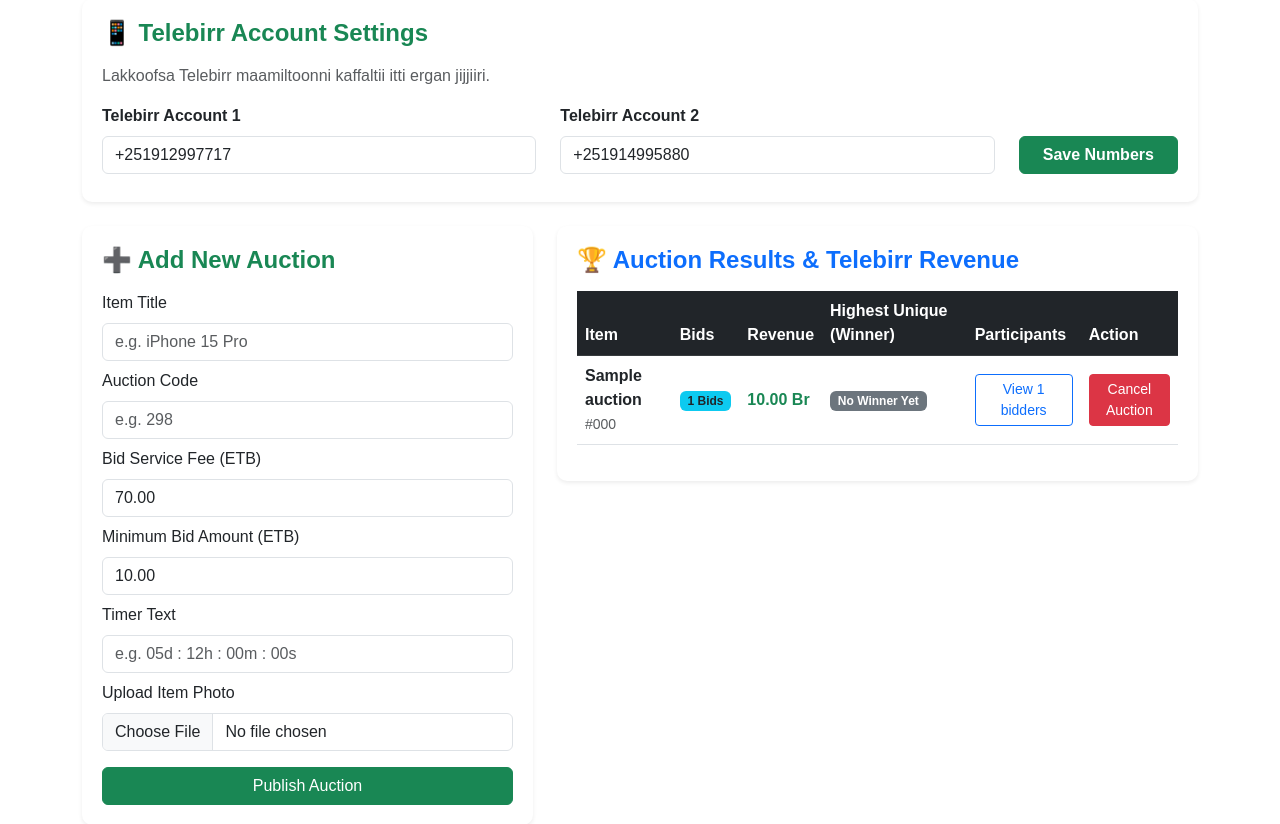
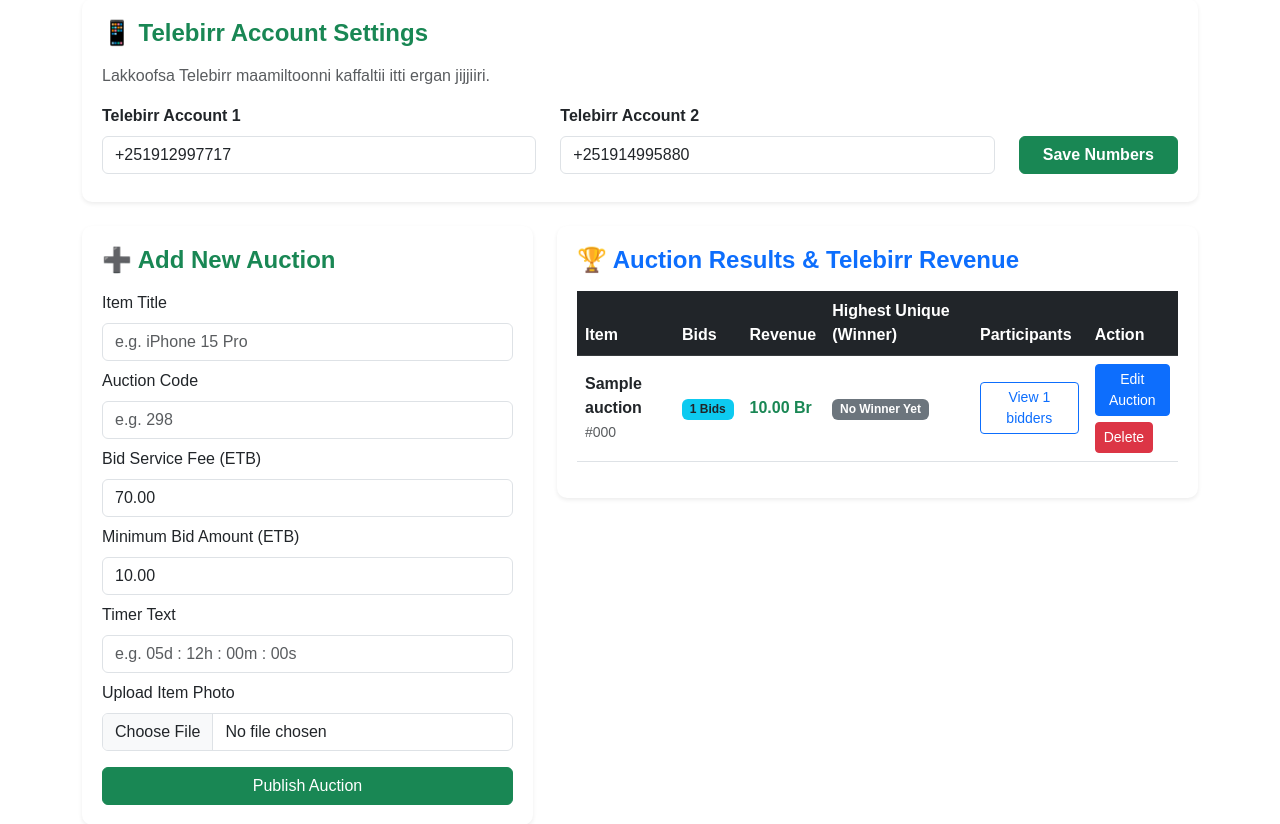
Before and after one commit to sarkamahurso25-tech/-dire-pro-max, a Flask app: page /admin in a window 1280 px wide. Shown: the part 218-1042 px from the top of the page. Run offline with Flask 3, Linux system fonts and the light colour scheme; a user stored in the database is signed in; tables that the repository leaves empty hold one stand-in row (values such as "Sample post").

Commit message:
Add auction edit and delete in admin dashboard

```diff
--- a/app.py
+++ b/app.py
@@ -630,17 +630,109 @@ def confirm_payment(payment_id):
     return redirect(url_for("admin_dashboard"))
 
 
+@app.route("/admin/edit/<int:item_id>", methods=["POST"])
+@admin_required
+def edit_auction(item_id):
+    auction = db.session.get(Auction, item_id)
+    if not auction:
+        flash("Auction hin argamne.", "danger")
+        return redirect(url_for("admin_dashboard"))
+
+    try:
+        title = request.form.get("title", "").strip()
+        code_val = request.form.get("code", "").strip()
+        status_val = request.form.get("status", auction.status).strip()
+        timer_text = request.form.get("timer", "").strip()
+        min_bid_raw = request.form.get("minimum_bid", "").strip()
+        fee_raw = request.form.get("service_fee", "").strip()
+
+        if not title:
+            raise ValueError("Mata-dureen auction barbaachisaadha.")
+
+        auction.title = title
+        if status_val in ("upcoming", "active", "closed", "cancelled"):
+            auction.status = status_val
+
+        if min_bid_raw:
+            minimum_bid = Decimal(min_bid_raw)
+            if not minimum_bid.is_finite() or minimum_bid < Decimal("10.00"):
+                raise ValueError("Minimum Bid xiqqaateen 10 Birr ta'uu qaba.")
+            auction.minimum_bid = minimum_bid
+
+        if timer_text:
+            auction.timer_text = timer_text
+            auction.end_time = datetime.utcnow() + timedelta(seconds=parse_timer_seconds(timer_text))
+
+        if auction.product:
+            auction.product.name = title
+            if code_val:
+                auction.product.code = code_val
+            if fee_raw:
+                fee_val = Decimal(fee_raw)
+                if not fee_val.is_finite() or fee_val < 0:
+                    raise ValueError("Service Fee sirrii galchi.")
+                auction.product.service_fee = fee_val
+
+            uploaded = request.files.get("image")
+            if uploaded and uploaded.filename:
+                if not allowed_file(uploaded.filename):
+                    raise ValueError("Suuraa JPG, PNG ykn WEBP qofa fayyadami.")
+                cloud_name = os.getenv("CLOUDINARY_CLOUD_NAME")
+                api_key = os.getenv("CLOUDINARY_API_KEY")
+                api_secret = os.getenv("CLOUDINARY_API_SECRET")
+                if not all((cloud_name, api_key, api_secret)):
+                    raise ValueError("Cloudinary configuration is missing on server.")
+                cloudinary.config(
+                    cloud_name=cloud_name,
+                    api_key=api_key,
+                    api_secret=api_secret,
+                    secure=True,
+                )
+                result = cloudinary_upload(
+                    uploaded,
+                    folder="dire-pro-max/products",
+                    resource_type="image",
+                )
+                auction.product.image = result["secure_url"]
+
+        db.session.commit()
+        flash("Auction milkaa'inaan haaromfameera!", "success")
+    except (ValueError, ArithmeticError) as error:
+        db.session.rollback()
+        flash(str(error), "danger")
+    except Exception:
+        db.session.rollback()
+        app.logger.exception("Auction edit failed")
+        flash("Auction edit gochuun hin danda'amne.", "danger")
+
+    return redirect(url_for("admin_dashboard"))
+
+
 @app.route("/admin/delete/<int:item_id>", methods=["POST"])
 @admin_required
 def delete_auction(item_id):
     auction = db.session.get(Auction, item_id)
-    if auction:
-        # Galmee bid/payment seenaa ta'e hin haqnu.
-        auction.status = "cancelled"
+    if not auction:
+        flash("Auction hin argamne.", "danger")
+        return redirect(url_for("admin_dashboard"))
+
+    try:
+        prod = auction.product
+        Bid.query.filter_by(auction_id=auction.id).delete()
+        Payment.query.filter_by(auction_id=auction.id).delete()
+        Winner.query.filter_by(auction_id=auction.id).delete()
+        db.session.delete(auction)
+        db.session.flush()
+
+        if prod and Auction.query.filter_by(product_id=prod.id).count() == 0:
+            db.session.delete(prod)
+
         db.session.commit()
-        flash("Auction hojii irraa dhaabbateera.", "warning")
-    else:
-        flash("Auction hin argamne.", "danger")
+        flash("Auction guutummaatti haqameera!", "warning")
+    except Exception:
+        db.session.rollback()
+        app.logger.exception("Auction delete failed")
+        flash("Auction haquun hin danda'amne.", "danger")
 
     return redirect(url_for("admin_dashboard"))
 
--- a/templates/admin.html
+++ b/templates/admin.html
@@ -187,9 +187,42 @@
                                         </details>
                                     </td>
                                     <td>
-                                        <form method="POST" action="{{ url_for('delete_auction', item_id=r.item.id) }}" onsubmit="return confirm('Are you sure you want to cancel this auction?')">
-    <button type="submit" class="btn btn-danger btn-sm">Cancel Auction</button>
-</form>
+                                        <details style="margin-bottom:6px;">
+                                            <summary class="btn btn-primary btn-sm" style="display:inline-block; cursor:pointer;">Edit Auction</summary>
+                                            <form method="POST" action="{{ url_for('edit_auction', item_id=r.item.id) }}" enctype="multipart/form-data" style="margin-top:8px; padding:10px; border:1px solid #ccc; border-radius:6px; background:#f9f9f9;">
+                                                <div style="margin-bottom:6px;">
+                                                    <input type="text" name="title" value="{{ r.item.title }}" placeholder="Title" required style="width:100%; padding:4px;">
+                                                </div>
+                                                <div style="margin-bottom:6px;">
+                                                    <input type="text" name="code" value="{{ r.item.code or '' }}" placeholder="Code" style="width:100%; padding:4px;">
+                                                </div>
+                                                <div style="margin-bottom:6px;">
+                                                    <input type="number" step="0.01" name="minimum_bid" value="{{ r.item.minimum_bid }}" placeholder="Min Bid" style="width:100%; padding:4px;">
+                                                </div>
+                                                <div style="margin-bottom:6px;">
+                                                    <input type="number" step="0.01" name="service_fee" value="{{ r.item.service_fee or 70 }}" placeholder="Service Fee" style="width:100%; padding:4px;">
+                                                </div>
+                                                <div style="margin-bottom:6px;">
+                                                    <input type="text" name="timer" value="{{ r.item.timer_text or '' }}" placeholder="Timer (e.g. 2h or 30m)" style="width:100%; padding:4px;">
+                                                </div>
+                                                <div style="margin-bottom:6px;">
+                                                    <select name="status" style="width:100%; padding:4px;">
+                                                        <option value="active" {% if r.item.status == 'active' %}selected{% endif %}>active</option>
+                                                        <option value="upcoming" {% if r.item.status == 'upcoming' %}selected{% endif %}>upcoming</option>
+                                                        <option value="closed" {% if r.item.status == 'closed' %}selected{% endif %}>closed</option>
+                                                        <option value="cancelled" {% if r.item.status == 'cancelled' %}selected{% endif %}>cancelled</option>
+                                                    </select>
+                                                </div>
+                                                <div style="margin-bottom:6px;">
+                                                    <input type="file" name="image" accept=".jpg,.jpeg,.png,.webp">
+                                                </div>
+                                                <button type="submit" class="btn btn-success btn-sm">Save Edit</button>
+                                            </form>
+                                        </details>
+
+                                        <form method="POST" action="{{ url_for('delete_auction', item_id=r.item.id) }}" onsubmit="return confirm('Dhuguma auction kana guutummaatti haquu barbaaddaa?')">
+                                            <button type="submit" class="btn btn-danger btn-sm">Delete</button>
+                                        </form>
                                     </td>
                                 </tr>
                                 {% else %}
```
